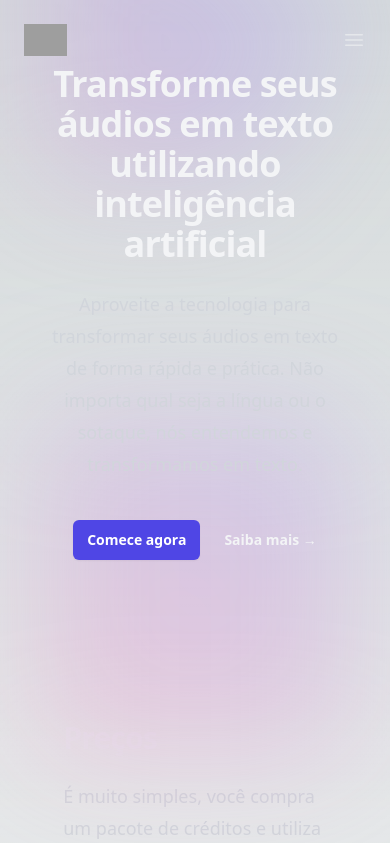
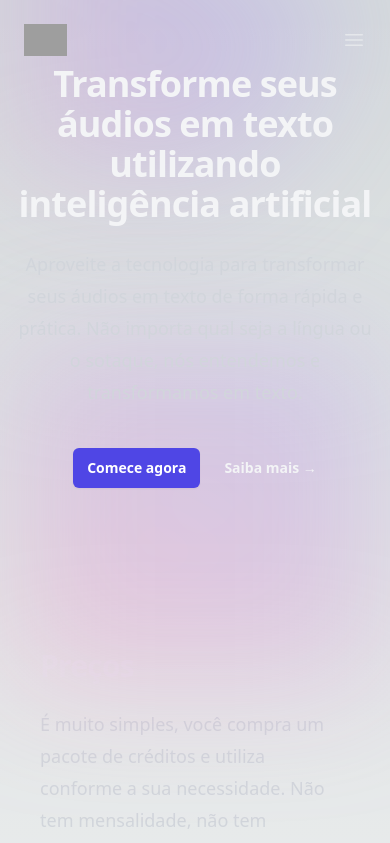
Before and after one commit to ViniciusTei/audio-to-text, a React (Vite) app in the folder app/: page / in a window 390 px wide. Shown: the top 843 px of the page. Built offline with nearby package versions, Linux system fonts and the light colour scheme; no server answers; grey boxes are pictures that could not be loaded.

Commit message:
fix mobile padding

```diff
--- a/app/src/App.tsx
+++ b/app/src/App.tsx
@@ -6,7 +6,7 @@
 function App() {
 
   return (
-    <main className="flex min-h-screen flex-col items-center justify-between px-24">
+    <main className="flex min-h-screen flex-col items-center justify-between lg:px-24">
 
     <AppHeader />
 
--- a/app/src/components/pages/HomePage.tsx
+++ b/app/src/components/pages/HomePage.tsx
@@ -11,7 +11,7 @@
 function HomePage() {
 
   return (
-    <main className="flex min-h-screen flex-col items-center justify-between px-12">
+    <main className="flex min-h-screen flex-col items-center justify-between px-4 md:px-12">
       <div className="relative isolate lg:px-8">
         <div className="absolute inset-x-0 -top-40 -z-10 transform-gpu overflow-hidden blur-3xl sm:-top-80" aria-hidden="true">
           <div className="relative left-[calc(50%-11rem)] aspect-[1155/678] w-[36.125rem] -translate-x-1/2 rotate-[30deg] bg-gradient-to-tr from-[#ff80b5] to-[#9089fc] opacity-30 sm:left-[calc(50%-30rem)] sm:w-[72.1875rem]"></div>
```
